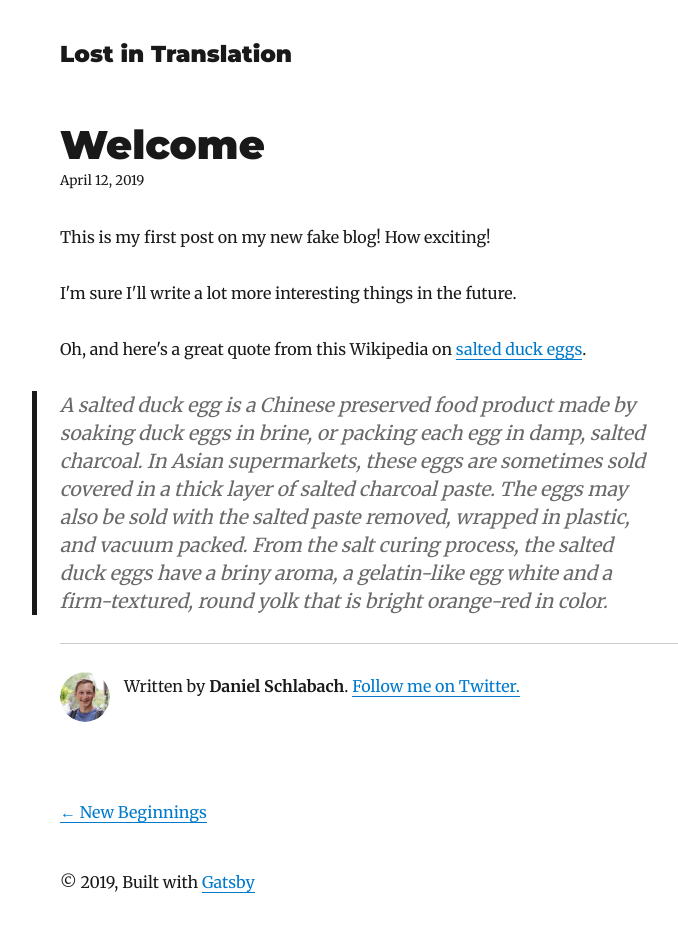
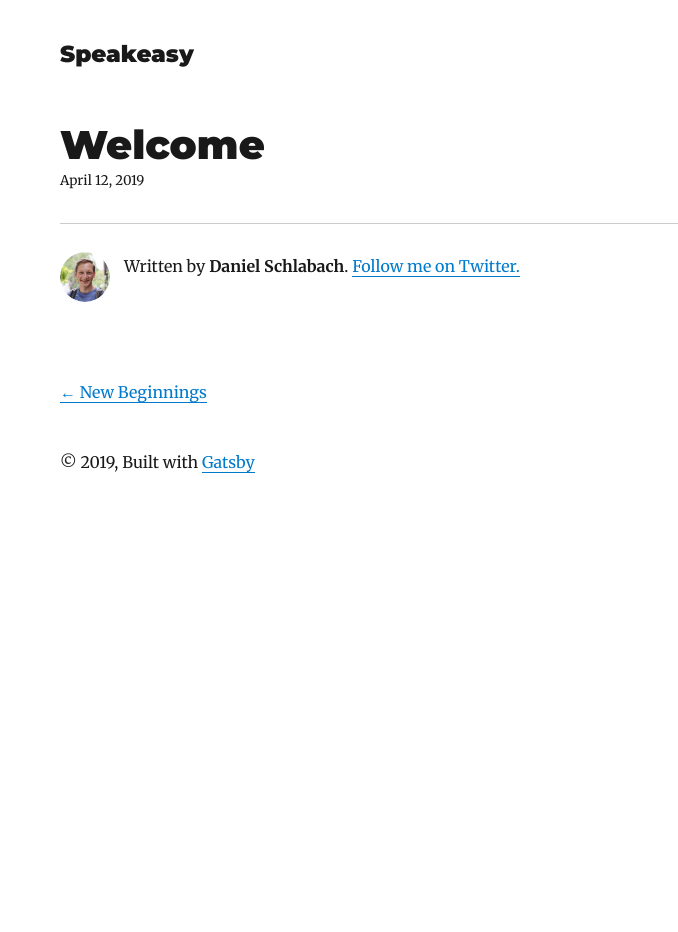
Before and after one commit to dschlabach/daniel-schlabach-blog, a Gatsby site: page /hello-world/ in a window 1280 px wide. Shown: the whole page, without its empty margins (265-943 px from the left). After the commit the page ends 800 px from the top, so only its background shows below. Built offline with nearby package versions, Linux system fonts and the light colour scheme; Gatsby itself is replaced by a stand-in of ours; some packages are replaced by stand-ins of ours.

Commit message:
initial configuration

```diff
--- a/content/blog/hello-world/index.md
+++ b/content/blog/hello-world/index.md
@@ -2,18 +2,3 @@
 title: Welcome
 date: "2019-04-12T14:24:43+00:00"
 ---
-
-This is my first post on my new fake blog! How exciting!
-
-I'm sure I'll write a lot more interesting things in the future.
-
-Oh, and here's a great quote from this Wikipedia on
-[salted duck eggs](http://en.wikipedia.org/wiki/Salted_duck_egg).
-
-> A salted duck egg is a Chinese preserved food product made by soaking duck
-> eggs in brine, or packing each egg in damp, salted charcoal. In Asian
-> supermarkets, these eggs are sometimes sold covered in a thick layer of salted
-> charcoal paste. The eggs may also be sold with the salted paste removed,
-> wrapped in plastic, and vacuum packed. From the salt curing process, the
-> salted duck eggs have a briny aroma, a gelatin-like egg white and a
-> firm-textured, round yolk that is bright orange-red in color.
--- a/gatsby-config.js
+++ b/gatsby-config.js
@@ -1,6 +1,6 @@
 module.exports = {
   siteMetadata: {
-    title: `Lost in Translation`,
+    title: `Speakeasy`,
     author: `Daniel Schlabach`,
     description: `A blog about language learning, coding, and other thoughts.`,
     siteUrl: `https://gatsby-starter-blog-demo.netlify.com/`,
@@ -57,7 +57,7 @@ module.exports = {
     {
       resolve: `gatsby-plugin-manifest`,
       options: {
-        name: `Gatsby Starter Blog`,
+        name: `Speakeasy`,
         short_name: `DS`,
         start_url: `/`,
         background_color: `#ffffff`,
```
